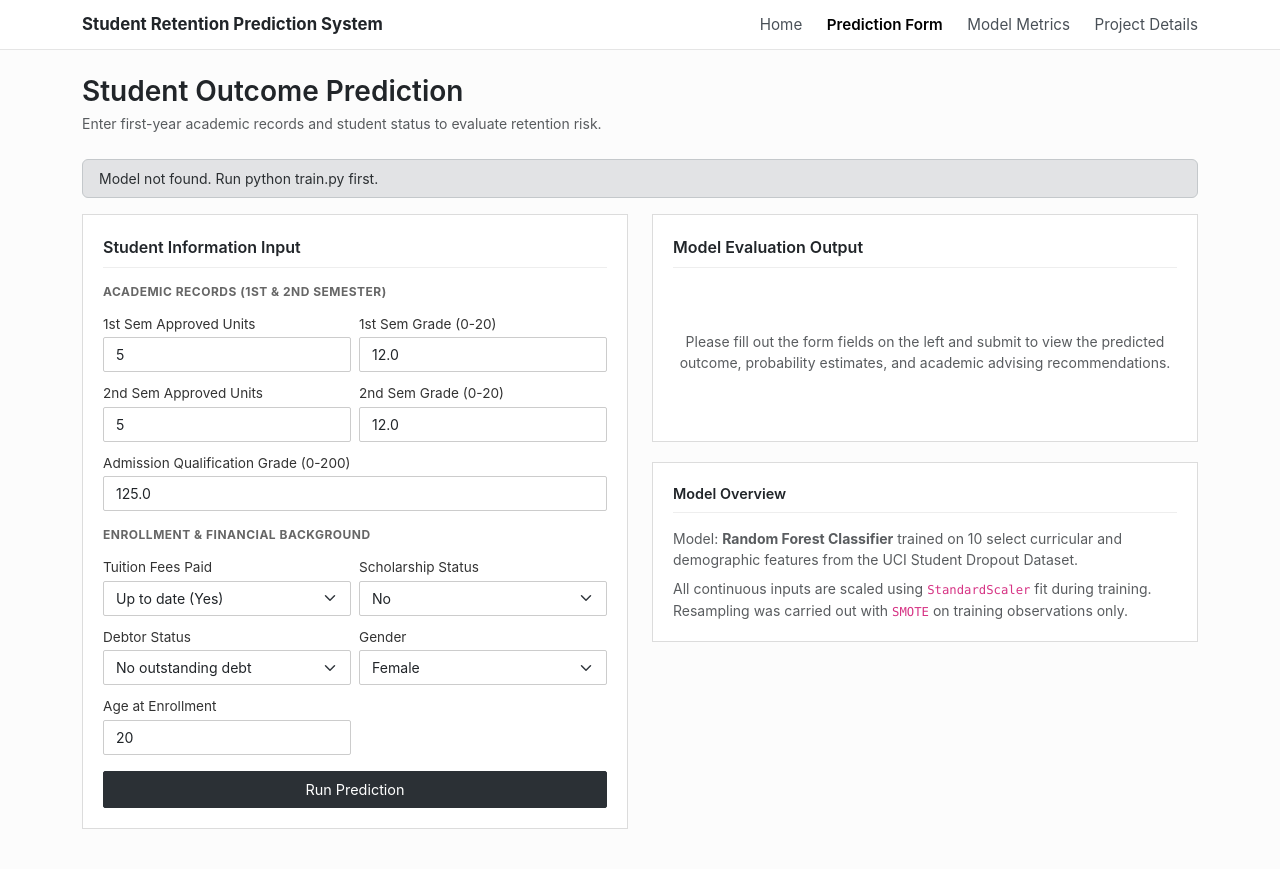
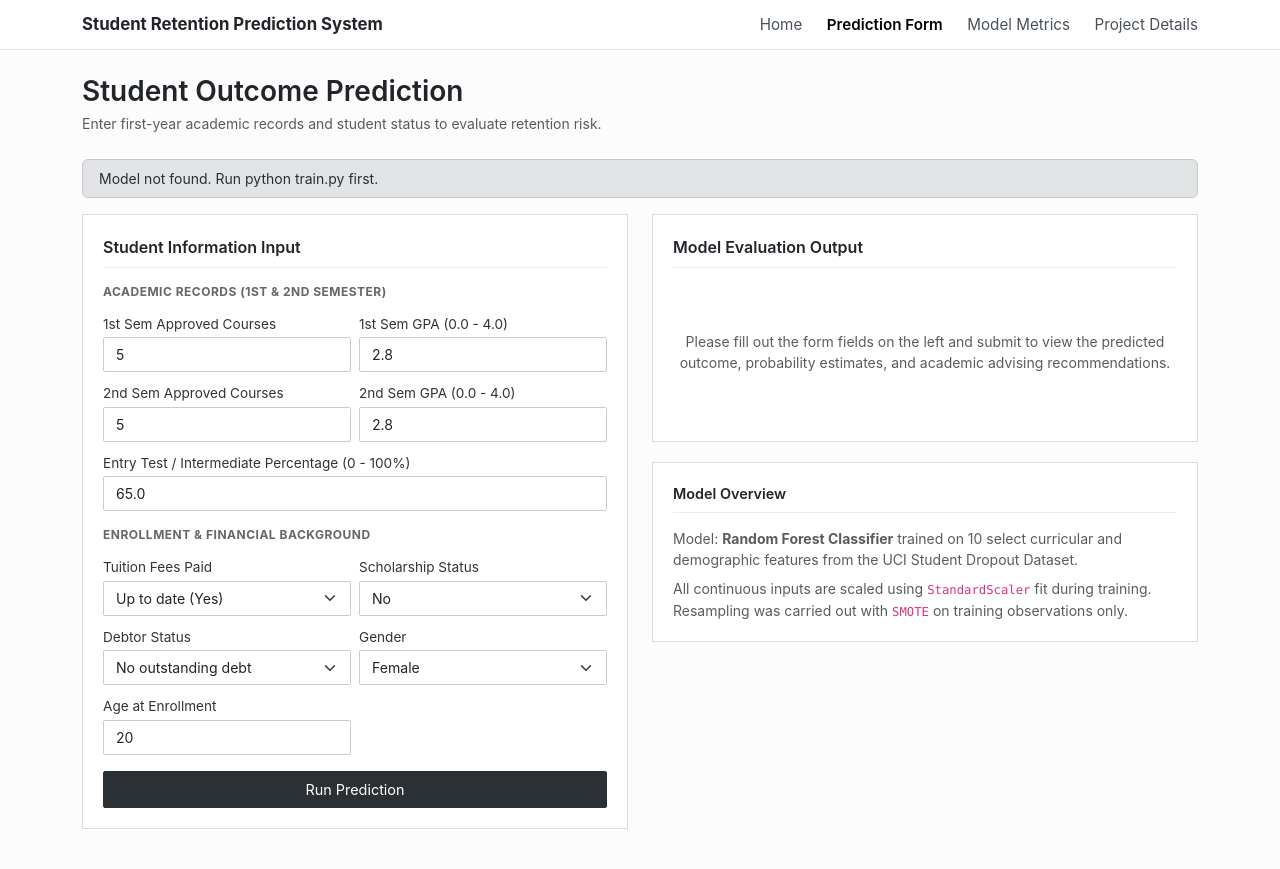
Before and after one commit to muzamilwaheed-b4/student-dropout-prediction, a Flask app: page /prediction in a window 1280 px wide. Shown: the top 869 px of the page. Run offline with Flask 3, Linux system fonts and the light colour scheme.

Commit message:
Update UI to 4.0 GPA and percentage scale for Pakistan universities

```diff
--- a/app.py
+++ b/app.py
@@ -112,7 +112,14 @@ def prediction():
             for feature, (form_key, dtype, default) in field_map.items():
                 if feature in FEATURES:
                     val = request.form.get(form_key, default)
-                    row[feature] = dtype(val)
+                    converted_val = dtype(val)
+                    # Convert Pakistan 4.0 GPA scale to European 0-20 scale internally for model compatibility
+                    if form_key in ["cu1_grade", "cu2_grade"]:
+                        converted_val = (converted_val / 4.0) * 20.0
+                    # Convert Intermediate / Entry Test percentage (0-100%) to 0-200 scale internally
+                    elif form_key == "admission_grade":
+                        converted_val = (converted_val / 100.0) * 200.0
+                    row[feature] = converted_val
 
             # Build input DataFrame with exact feature names to maintain pipeline compatibility
             input_df = pd.DataFrame([row], columns=FEATURES)
--- a/templates/prediction.html
+++ b/templates/prediction.html
@@ -150,24 +150,24 @@
           <div class="section-subtitle">Academic Records (1st &amp; 2nd Semester)</div>
           <div class="row g-2 mb-2">
             <div class="col-6">
-              <label class="form-label">1st Sem Approved Units</label>
-              <input type="number" name="cu1_approved" class="form-control" min="0" max="30" value="5" required>
+              <label class="form-label">1st Sem Approved Courses</label>
+              <input type="number" name="cu1_approved" class="form-control" min="0" max="10" value="5" required>
             </div>
             <div class="col-6">
-              <label class="form-label">1st Sem Grade (0-20)</label>
-              <input type="number" name="cu1_grade" class="form-control" min="0" max="20" step="0.1" value="12.0" required>
+              <label class="form-label">1st Sem GPA (0.0 - 4.0)</label>
+              <input type="number" name="cu1_grade" class="form-control" min="0" max="4.0" step="0.01" value="2.8" required>
             </div>
             <div class="col-6">
-              <label class="form-label">2nd Sem Approved Units</label>
-              <input type="number" name="cu2_approved" class="form-control" min="0" max="30" value="5" required>
+              <label class="form-label">2nd Sem Approved Courses</label>
+              <input type="number" name="cu2_approved" class="form-control" min="0" max="10" value="5" required>
             </div>
             <div class="col-6">
-              <label class="form-label">2nd Sem Grade (0-20)</label>
-              <input type="number" name="cu2_grade" class="form-control" min="0" max="20" step="0.1" value="12.0" required>
+              <label class="form-label">2nd Sem GPA (0.0 - 4.0)</label>
+              <input type="number" name="cu2_grade" class="form-control" min="0" max="4.0" step="0.01" value="2.8" required>
             </div>
             <div class="col-12">
-              <label class="form-label">Admission Qualification Grade (0-200)</label>
-              <input type="number" name="admission_grade" class="form-control" min="0" max="200" step="0.1" value="125.0" required>
+              <label class="form-label">Entry Test / Intermediate Percentage (0 - 100%)</label>
+              <input type="number" name="admission_grade" class="form-control" min="0" max="100" step="0.1" value="65.0" required>
             </div>
           </div>
 
```
